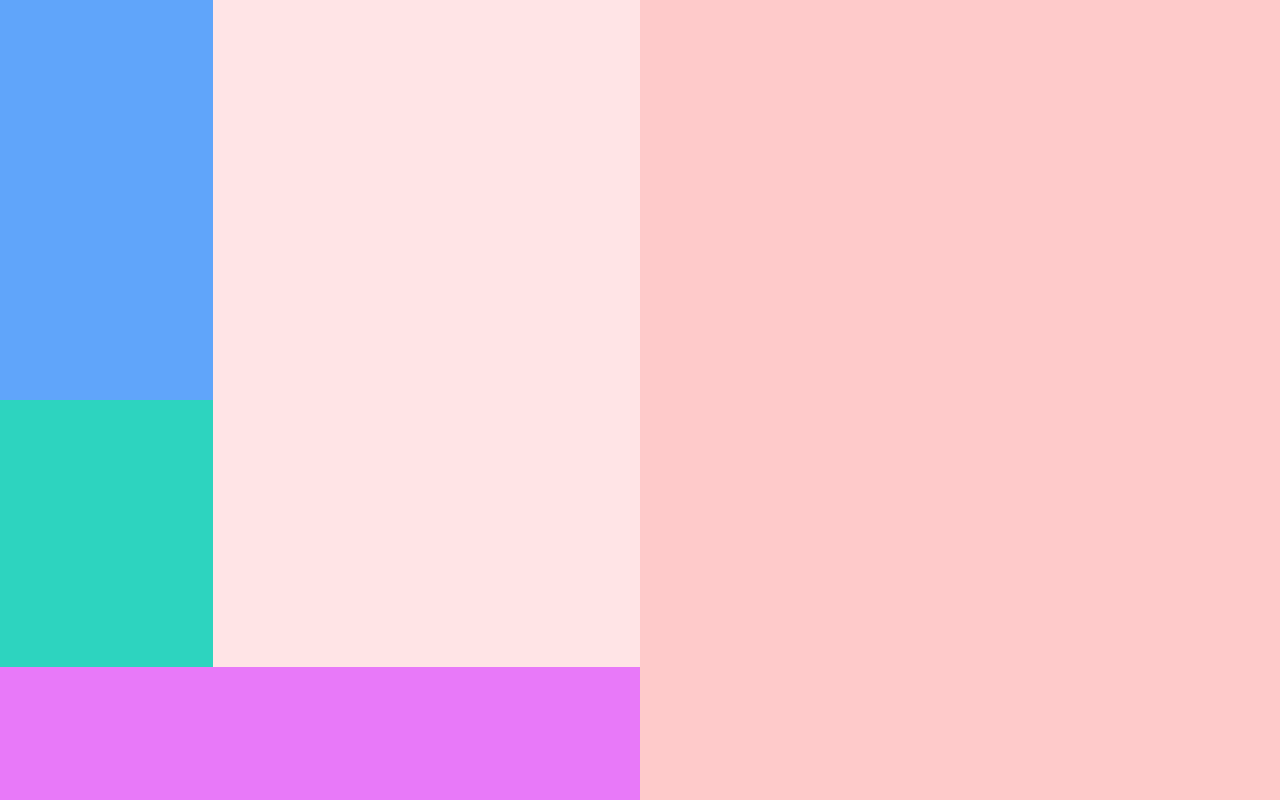
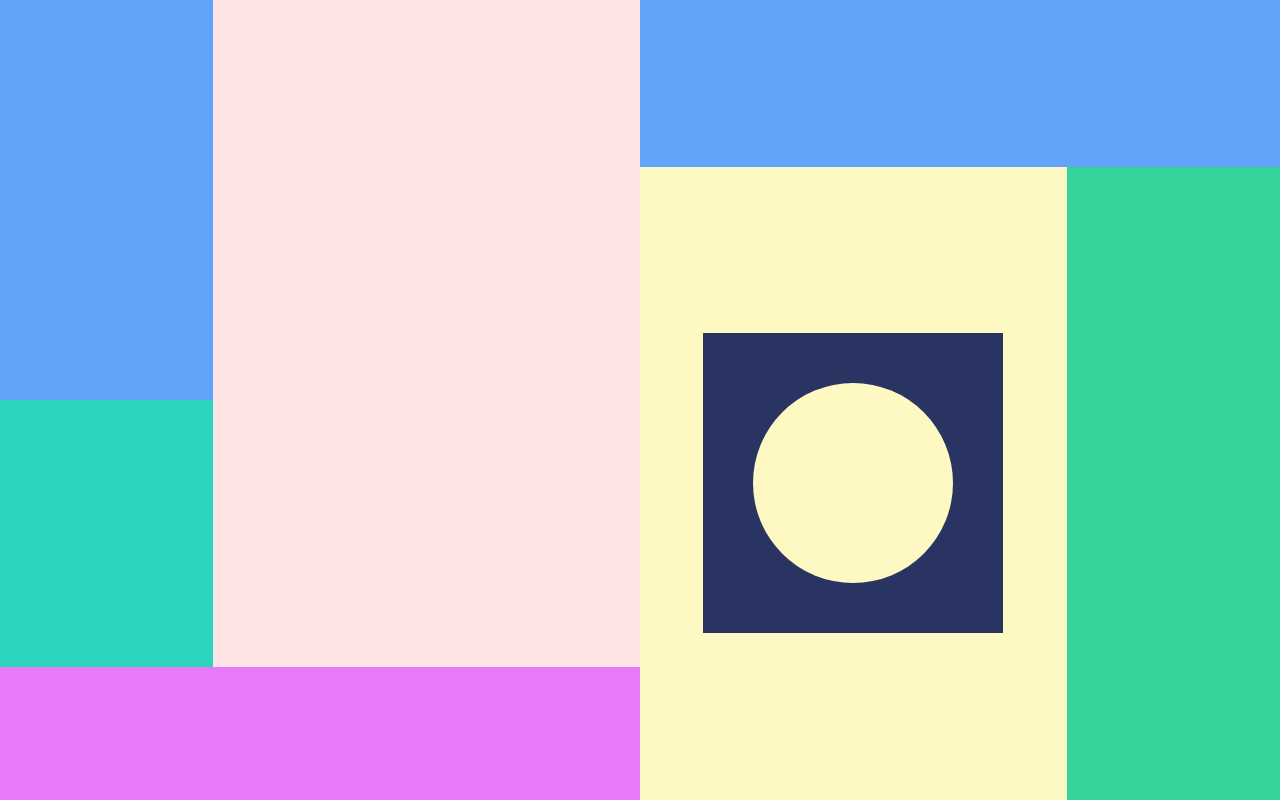
Before and after one commit to Sreemaye44/svelte-assigment, a SvelteKit app: page / in a window 1280 px wide. Built offline with nearby package versions, Linux system fonts and the light colour scheme.

Commit message:
right side portion of layout done

```diff
--- a/src/routes/+page.svelte
+++ b/src/routes/+page.svelte
@@ -3,8 +3,8 @@
   <!-- left part -->
 <div class="grid grid-rows-6">
   <!-- upper part -->
-  <div class="bg-red-100 row-span-5 grid grid-cols-3">
-  <div class="bg-slate-200 grid grid-row-1">
+  <div class="row-span-5 grid grid-cols-3">
+  <div class="grid grid-row-1">
     <div class="bg-blue-400 row-span-3"></div>
     <div class="bg-teal-400 row-span-2"></div>
 
@@ -15,5 +15,18 @@
 <div class="bg-fuchsia-400"></div>
 </div>
 <!-- right part -->
-<div class="bg-red-200"></div>
+<div class=" grid grid-row-3">
+  <div class="bg-blue-400"></div>
+  <div class="row-span-2 grid grid-cols-3">
+    <!-- mountain home -->
+    <div class="bg-yellow-100 col-span-2 grid place-items-center">
+           <div class="h-[300px] w-[300px] bg-[#293462] grid place-items-center">
+            <div class="h-[200px] w-[200px] bg-yellow-100 rounded-full">
+
+            </div>
+           </div>
+    </div>
+    <div class="bg-emerald-400"></div>
   </div>
+</div>
+  </div>
```
